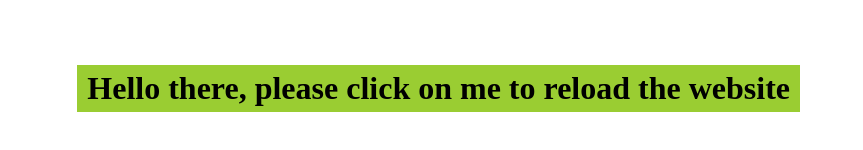
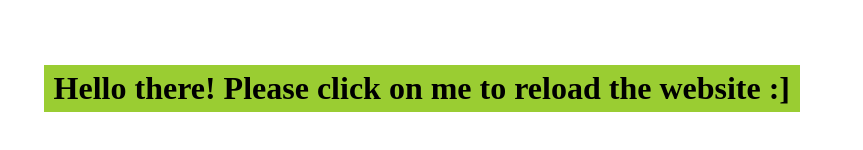
Before and after one commit to NETyENeTA/ultra-card, a website: page index.html in a window 1280 px wide. Shown: the part 638-788 px from the top of the page, without its empty margins (0-863 px from the left). Drawn offline with Linux system fonts and the light colour scheme.

Commit message:
Upd:Change-text in the footer

```diff
--- a/index.html
+++ b/index.html
@@ -78,7 +78,7 @@
     </article>
 
     <footer>
-      <h1>Hello there, please click on me to reload the website</h1>
+      <h1>Hello there! Please click on me to reload the website :]</h1>
     </footer>
 
     <script type="text/javascript" src="./script.js"></script>
```
